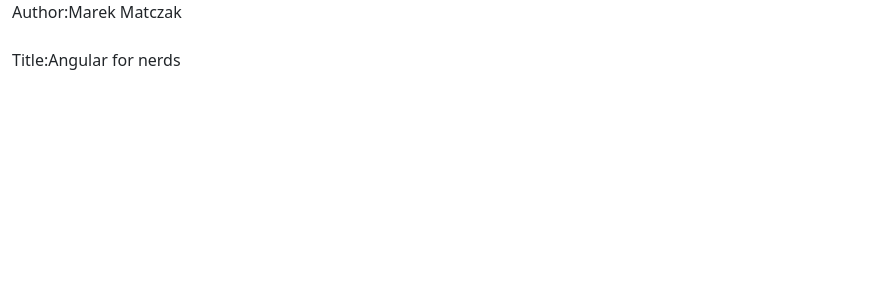
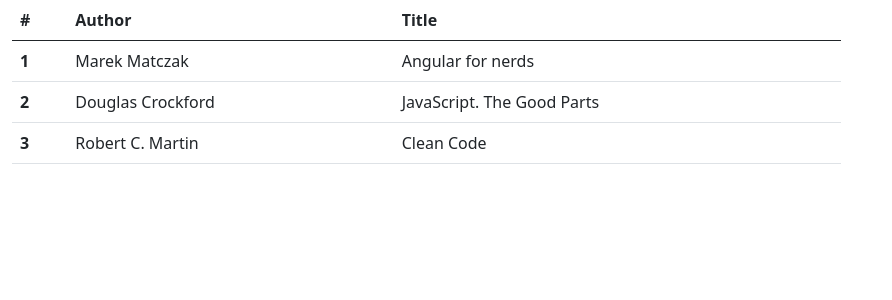
Before and after one commit to mmatczak/book-app-23.06.2021, an Angular app: page / in a window 1280 px wide. Shown: the top 300 px of the page, without its empty margins (0-892 px from the left). Built offline with nearby package versions, Linux system fonts and the light colour scheme.

Commit message:
data bindings

```diff
--- a/src/app/app.component.html
+++ b/src/app/app.component.html
@@ -1,3 +1,3 @@
 <main class="container-fluid">
-  <ba-book-details></ba-book-details>
+  <ba-book-overview></ba-book-overview>
 </main>
--- a/src/app/book/book.module.ts
+++ b/src/app/book/book.module.ts
@@ -1,15 +1,17 @@
 import {NgModule} from '@angular/core';
 import {CommonModule} from '@angular/common';
 import {BookDetailsComponent} from './components/book-details/book-details.component';
+import { BookOverviewComponent } from './components/book-overview/book-overview.component';
 
 @NgModule({
   declarations: [
-    BookDetailsComponent
+    BookDetailsComponent,
+    BookOverviewComponent
   ],
   imports: [
     CommonModule
   ],
-  exports: [BookDetailsComponent]
+  exports: [BookOverviewComponent]
 })
 export class BookModule {
 }
--- a/src/app/book/components/book-details/book-details.component.html
+++ b/src/app/book/components/book-details/book-details.component.html
@@ -1,8 +1,10 @@
 <form>
   <div class="mb-3">
-    <label class="form-label">Author: </label>{{book.author}}
+    <label for="author" class="form-label">Author: </label>
+    <input id="author" class="form-control" [value]="book?.author">
   </div>
   <div class="mb-3">
-    <label class="form-label">Title:</label>{{book.title}}
+    <label for="title" class="form-label">Title:</label>
+    <input id="title" class="form-control" [value]="book?.title">
   </div>
 </form>
--- a/src/app/book/components/book-details/book-details.component.ts
+++ b/src/app/book/components/book-details/book-details.component.ts
@@ -1,4 +1,4 @@
-import {Component} from '@angular/core';
+import {Component, Input} from '@angular/core';
 import {Book} from '../../model';
 
 @Component({
@@ -7,12 +7,6 @@ import {Book} from '../../model';
   styleUrls: ['./book-details.component.scss']
 })
 export class BookDetailsComponent {
-  readonly book: Book;
-
-  constructor() {
-    this.book = {
-      author: 'Marek Matczak',
-      title: 'Angular for nerds'
-    };
-  }
+  @Input()
+  book: Book | undefined;
 }
--- /dev/null
+++ b/src/app/book/components/book-overview/book-overview.component.html
@@ -0,0 +1,26 @@
+<div class="row">
+  <div class="col-8">
+    <table class="table table-hover">
+      <thead>
+      <tr>
+        <th scope="col">#</th>
+        <th scope="col">Author</th>
+        <th scope="col">Title</th>
+      </tr>
+      </thead>
+      <tbody>
+      <tr *ngFor="let book of books; index as i"
+          (click)="selectBook(book)"
+          [class.table-primary]="isBookSelected(book)">
+        <th scope="row">{{i + 1}}</th>
+        <td>{{book.author}}</td>
+        <td>{{book.title}}</td>
+      </tr>
+      </tbody>
+    </table>
+  </div>
+  <div class="col">
+    <ba-book-details *ngIf="selectedBook"
+                     [book]="selectedBook"></ba-book-details>
+  </div>
+</div>
--- /dev/null
+++ b/src/app/book/components/book-overview/book-overview.component.scss
@@ -0,0 +1,3 @@
+tr {
+  cursor: pointer;
+}
--- /dev/null
+++ b/src/app/book/components/book-overview/book-overview.component.ts
@@ -0,0 +1,37 @@
+import {Component} from '@angular/core';
+import {Book} from '../../model';
+
+@Component({
+  selector: 'ba-book-overview',
+  templateUrl: './book-overview.component.html',
+  styleUrls: ['./book-overview.component.scss']
+})
+export class BookOverviewComponent {
+  readonly books: Book[];
+  selectedBook: Book | undefined;
+
+  constructor() {
+    this.books = [
+      {
+        author: 'Marek Matczak',
+        title: 'Angular for nerds'
+      },
+      {
+        author: 'Douglas Crockford',
+        title: 'JavaScript. The Good Parts'
+      },
+      {
+        author: 'Robert C. Martin',
+        title: 'Clean Code'
+      }
+    ];
+  }
+
+  selectBook(book: Book): void {
+    this.selectedBook = book;
+  }
+
+  isBookSelected(book: Book): boolean {
+    return this.selectedBook === book;
+  }
+}
```
Also changed, not shown: 1 other file (tests, documents, lock files or other folders).
